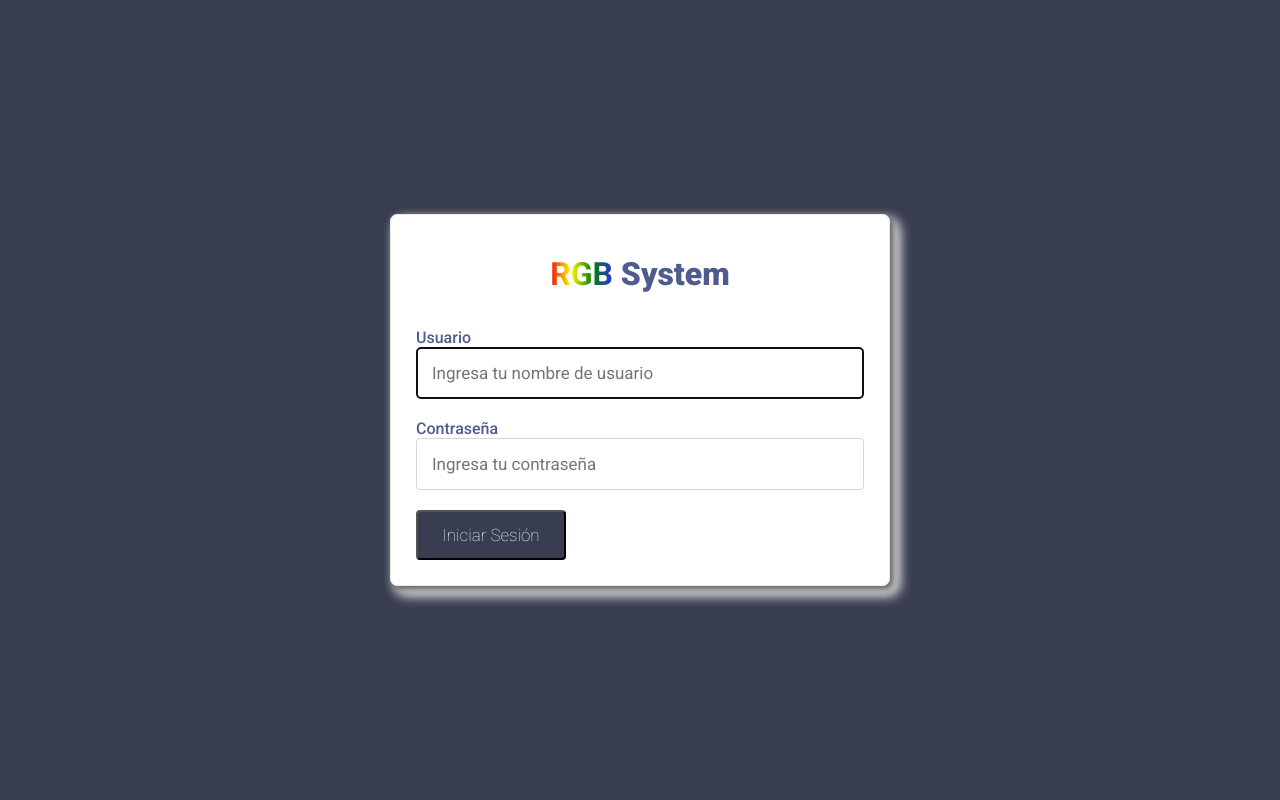
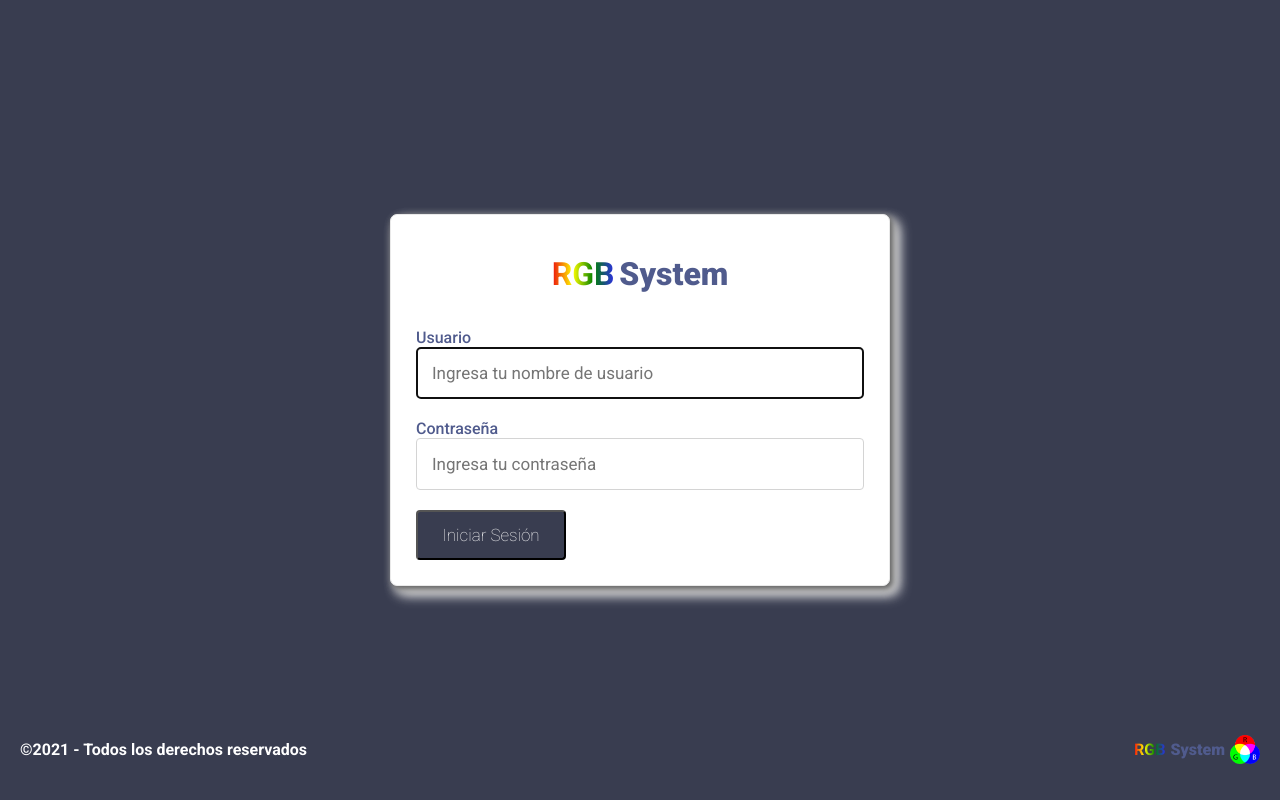
Before and after one commit to leo-marqz/crud-rgb-system, a PHP site: page /login.php in a window 1280 px wide. Run offline with PHP 8.4, Linux system fonts and the light colour scheme.

Commit message:
pie de login

```diff
--- a/css/login.css
+++ b/css/login_.css
@@ -15,6 +15,7 @@
     justify-content: center;
     align-items: center;
     background: rgb(57, 61, 80);
+    position: relative;
 }
 
 .form {
@@ -93,3 +94,28 @@ input[type="password"] {
 .form .inputs input[type="submit"]:hover {
     background: rgb(81, 86, 112);
 }
+
+footer {
+    position: relative;
+    display: flex;
+    justify-content: space-between;
+    align-items: center;
+    margin-top: -100px;
+    z-index: 5;
+    padding: 20px;
+}
+
+footer h4 {
+    color: white;
+}
+
+.logo {
+    display: flex;
+    justify-content: center;
+    align-items: center;
+    gap: 5px;
+}
+
+footer .logo .logo-img {
+    width: 30px;
+}
--- a/login.php
+++ b/login.php
@@ -19,7 +19,7 @@ if($_POST){
     <meta charset="UTF-8">
     <meta http-equiv="X-UA-Compatible" content="IE=edge">
     <meta name="viewport" content="width=device-width, initial-scale=1.0">
-    <link rel="stylesheet" type="text/css" href="./css/login.css" />
+    <link rel="stylesheet" type="text/css" href="./css/login_.css" />
     <link rel="shorcut icon" type="image/favicon" href="./images/logo.png" />
     <title>Login - RGB_System</title>
 </head>
@@ -39,6 +39,12 @@ if($_POST){
             <input type="submit" value="Iniciar Sesión" />
         </div>
     </form>
+
 </div>
 </div>
+<footer>
+    <h4>©2021 - Todos los derechos reservados </h4>
+    <div class="logo"><strong class="rgb">RGB</strong> System  <img class="logo-img" src="./images/logo.png" /></div>
+</footer>
+</body>
 </html>
```
Also changed, not shown: js/modulo.js (+4 -5 lines).
